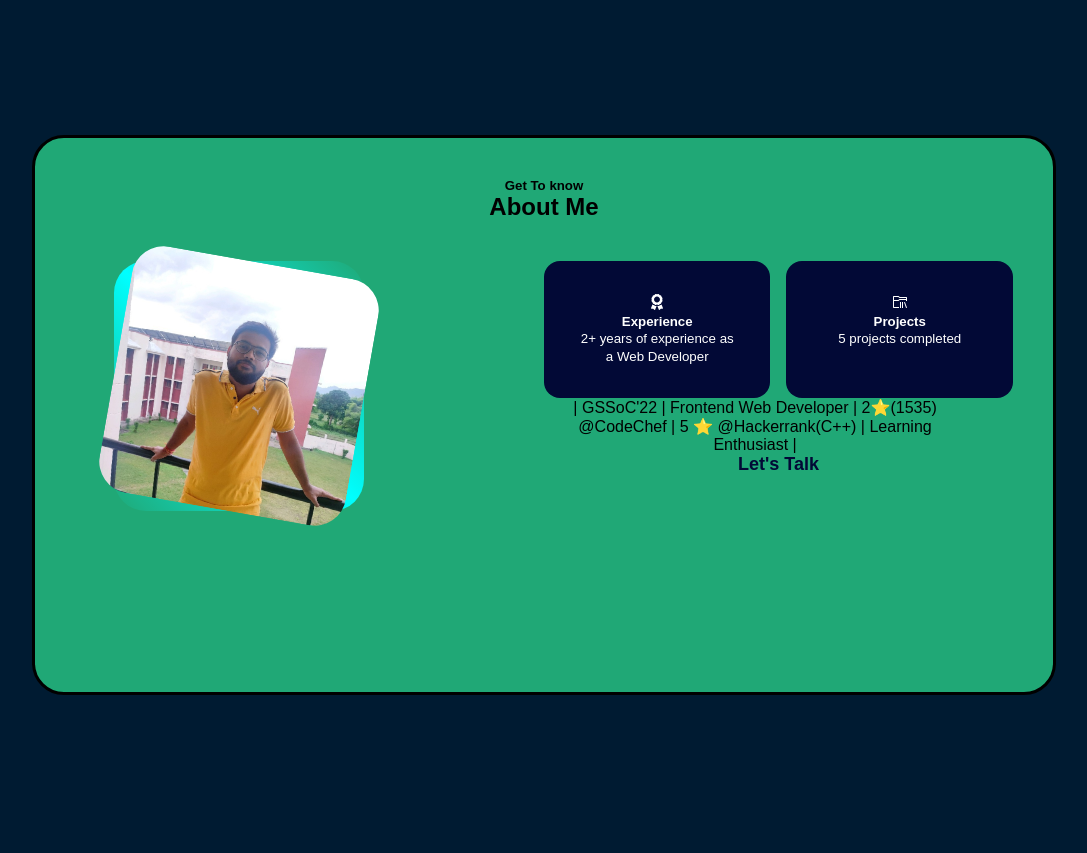
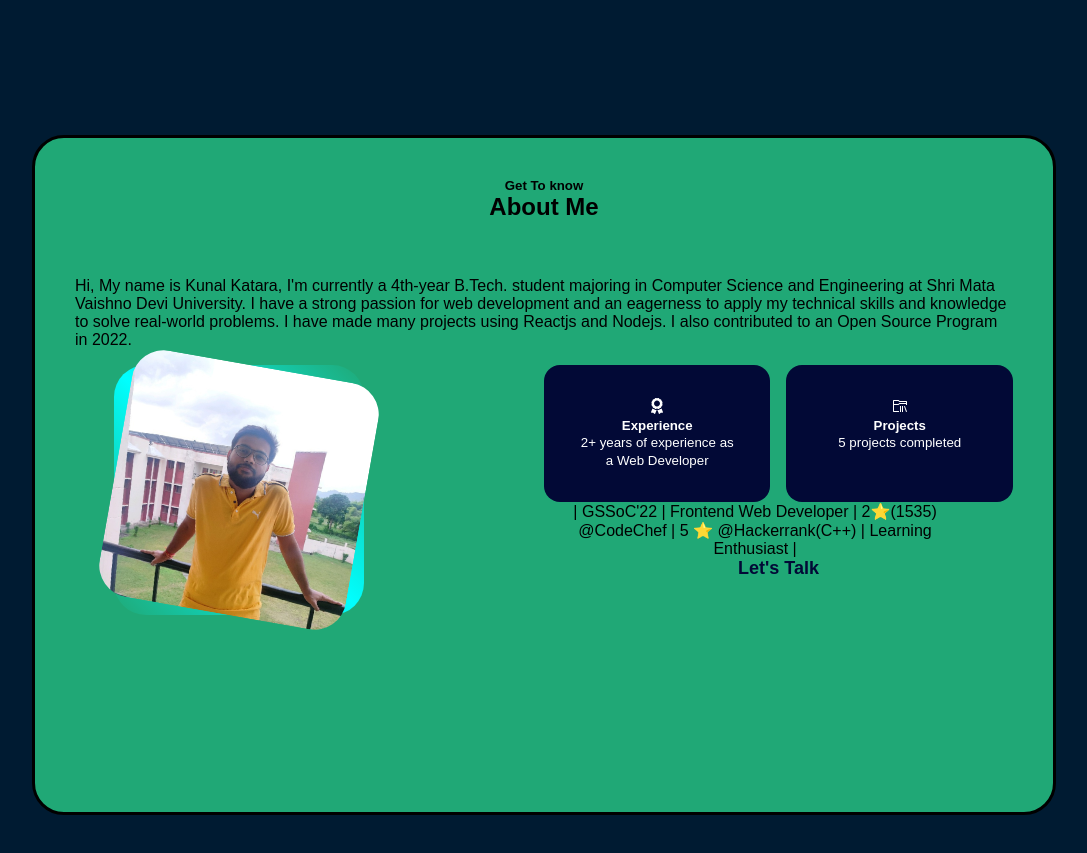
Before and after one commit to kunalkatara12/MyPortfolio, a React (Create React App) app: page / in a window 1280 px wide. Shown: the part 860-1713 px from the top of the page, without its empty margins (96-1183 px from the left). Built offline with nearby package versions, Linux system fonts and the light colour scheme.

Commit message:
changes in About.jsx

```diff
--- a/src/components/About/About.jsx
+++ b/src/components/About/About.jsx
@@ -13,6 +13,14 @@ const About = () => {
             <h5>Get To know</h5>
             <h2 id="heading">About Me</h2>
           </header>
+          <p style={{color:"black"}}>
+            Hi, My name is Kunal Katara, I'm currently a 4th-year B.Tech.
+            student majoring in Computer Science and Engineering at Shri Mata
+            Vaishno Devi University. I have a strong passion for web development
+            and an eagerness to apply my technical skills and knowledge to solve
+            real-world problems. I have made many projects using Reactjs and
+            Nodejs. I also contributed to an Open Source Program in 2022.
+          </p>
 
           <div className="container about__container">
             <div id="about__me">
--- a/src/components/About/About.scss
+++ b/src/components/About/About.scss
@@ -4,21 +4,21 @@
   width: 100%;
   display: flex;
   justify-content: center;
-    height:100vh;
+  height: 100vh;
 }
 #about__div {
   margin-top: 35px;
   width: 80%;
   padding: 40px;
   background-color: #20a876;
-//   overflow:scroll;
   border: 3px solid black;
   border-radius: 2rem;
 
-height:70vh;
+  height: 85vh;
+  display: flex;
+  flex-direction: column;
+  gap: 1rem;
 }
-
-
 
 .about__heading {
   text-align: center;
@@ -28,11 +28,10 @@ height:70vh;
 
 #heading {
   display: inline-block;
-    background:
-        linear-gradient(rgb(0, 0, 0) 0 0) 0 100%/var(--d, 0) 3px no-repeat,
-        linear-gradient(rgb(0, 0, 0) 0 0) 100% 100%/var(--d, 0) 3px no-repeat;
+  background: linear-gradient(rgb(0, 0, 0) 0 0) 0 100% / var(--d, 0) 3px
+      no-repeat,
+    linear-gradient(rgb(0, 0, 0) 0 0) 100% 100% / var(--d, 0) 3px no-repeat;
   transition: 0.5s;
-
 }
 
 #heading:hover {
@@ -46,11 +45,9 @@ height:70vh;
   // display: flex;
   // justify-content: center;
   // align-items: center;
-
 }
 
 #about__me {
-
   width: 100%;
   display: flex;
   justify-content: center;
@@ -61,9 +58,7 @@ height:70vh;
   height: 250px;
   aspect-ratio: 1/1;
   border-radius: 2rem;
-    background: linear-gradient(45deg,
-            transparent,
-            aqua, transparent);
+  background: linear-gradient(45deg, transparent, aqua, transparent);
   display: grid;
   place-items: center;
 }
@@ -104,7 +99,6 @@ height:70vh;
 }
 
 .btn {
-
   text-decoration: none;
   color: #020936;
   font-size: large;
@@ -113,50 +107,49 @@ height:70vh;
   justify-content: center;
 }
 
-@media (max-width:840px) {
-    #about{
+@media (max-width: 840px) {
+  #about {
     width: 100%;
     display: flex;
     justify-content: center;
     align-items: center;
   }
-    #about__div{
-
-    }
-    .about__container{
-        display: flex ;
+  // #about__div{
+  //     width: 100%;
+  //     height: 100%;
+  // }
+  .about__container {
+    display: flex;
     flex-direction: column;
   }
   #my__img-div {
     width: 200px;
-        height:200px;
+    height: 200px;
     aspect-ratio: 1/1;
     border-radius: 2rem;
-    background: linear-gradient(45deg,
-            transparent,
-            aqua, transparent);
+    background: linear-gradient(45deg, transparent, aqua, transparent);
     display: grid;
     place-items: center;
   }
   #my__img {
     width: 200px;
-        height:200px;
+    height: 200px;
     border-radius: 2rem;
     overflow: hidden;
     transform: rotate(10deg);
     transition: 2s;
   }
-    .about__cards{
+  .about__cards {
     display: flex;
     justify-content: space-between;
   }
-    .about__card{
+  .about__card {
     width: 150px;
     height: 150px;
     padding: 1px;
     padding-top: 2px;
   }
-    #about__para{
+  #about__para {
     width: 100%;
     text-align: center;
     font-size: small;
```
Lines whose indentation alone changed are shown as unchanged.
